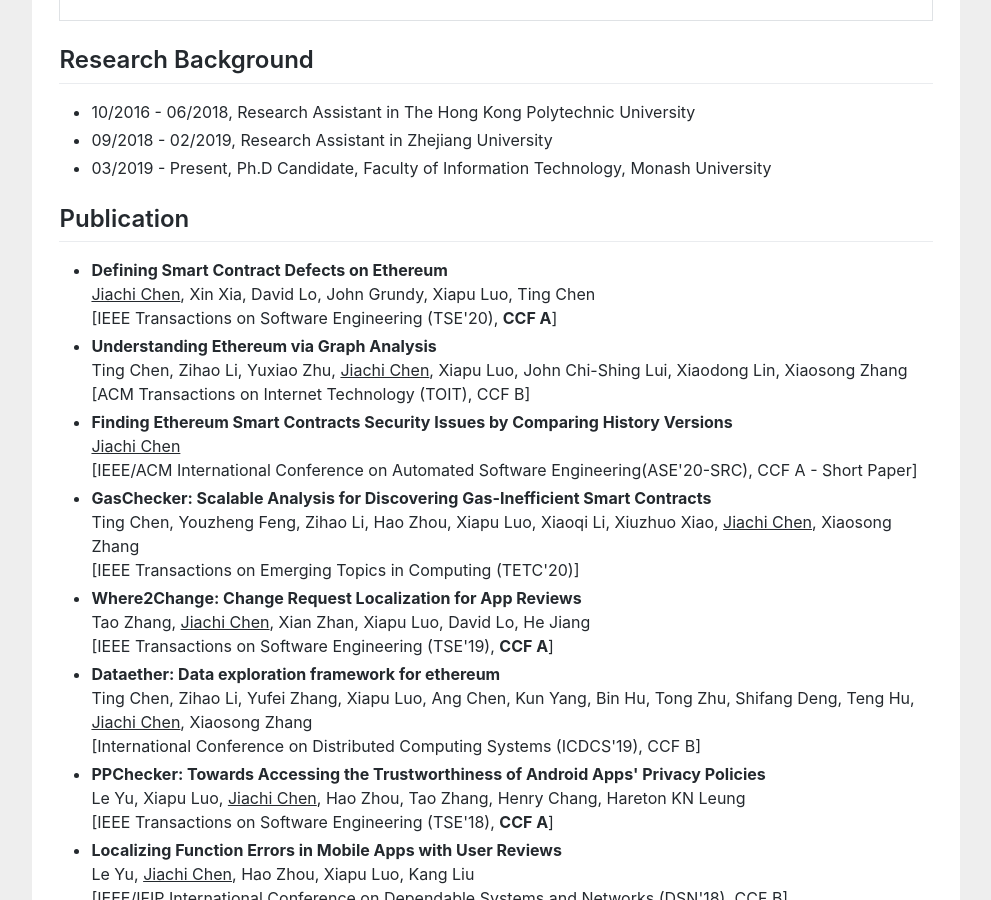
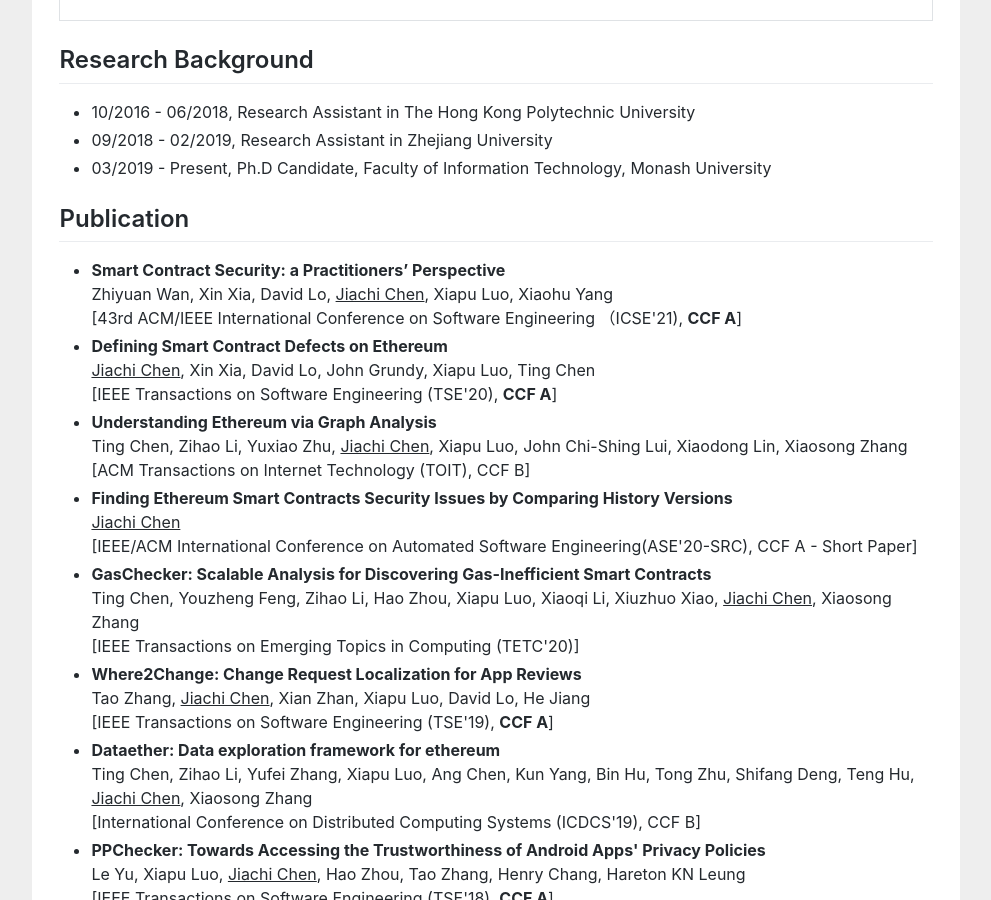
Before and after one commit to huangyuan-hy/huangyuan-hy.github.io, a Jekyll site: the page index.html, which Jekyll copies as it is, in a window 1280 px wide and 900 px high, scrolled down 535 px. Shown: the whole window, without its empty margins (144-1135 px from the left). Built offline with Jekyll 4.4.1, drawn with Linux system fonts in a browser that asks for light colours.

Commit message:
Update index.html

```diff
--- a/index.html
+++ b/index.html
@@ -81,6 +81,12 @@ gtag('config', 'UA-158965281-1');
 
 				<h2>Publication</h2>
 				<ul>
+					<li>
+						<b>Smart Contract Security: a Practitioners’ Perspective </b> <br>
+						Zhiyuan Wan, Xin Xia, David Lo, <u>Jiachi Chen</u>, Xiapu Luo, Xiaohu Yang<br>
+						[43rd ACM/IEEE International Conference on Software Engineering （ICSE'21), <b>CCF A</b>]
+					</li>
+
 					<li>
 						<b>Defining Smart Contract Defects on Ethereum </b> <br>
 						<u>Jiachi Chen</u>, Xin Xia, David Lo, John Grundy, Xiapu Luo, Ting Chen<br>
```
